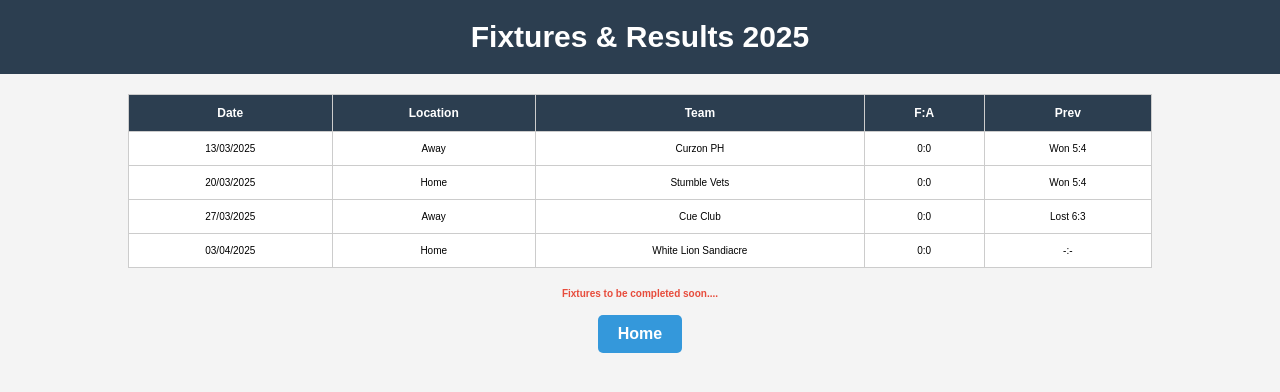
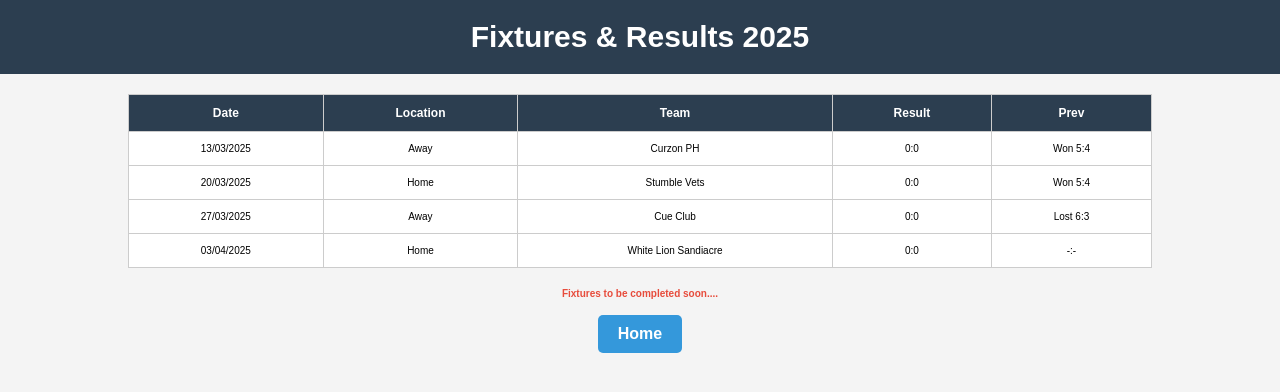
Before and after one commit to starpool2025/fixtures, a plain HTML site: page index.html in a window 1280 px wide. Drawn offline with Linux system fonts and the light colour scheme.

Commit message:
Update index.html

```diff
--- a/index.html
+++ b/index.html
@@ -79,7 +79,7 @@
                 <th>Date</th>
                 <th>Location</th>
                 <th>Team</th>
-                <th>F:A</th>
+                <th>Result</th>
                 <th>Prev</th>
             </tr>
         </thead>
```
